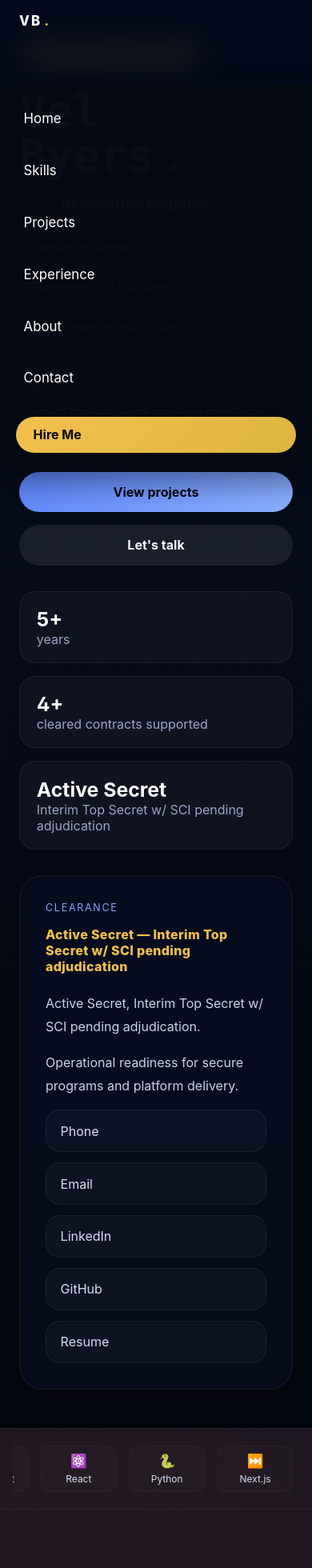
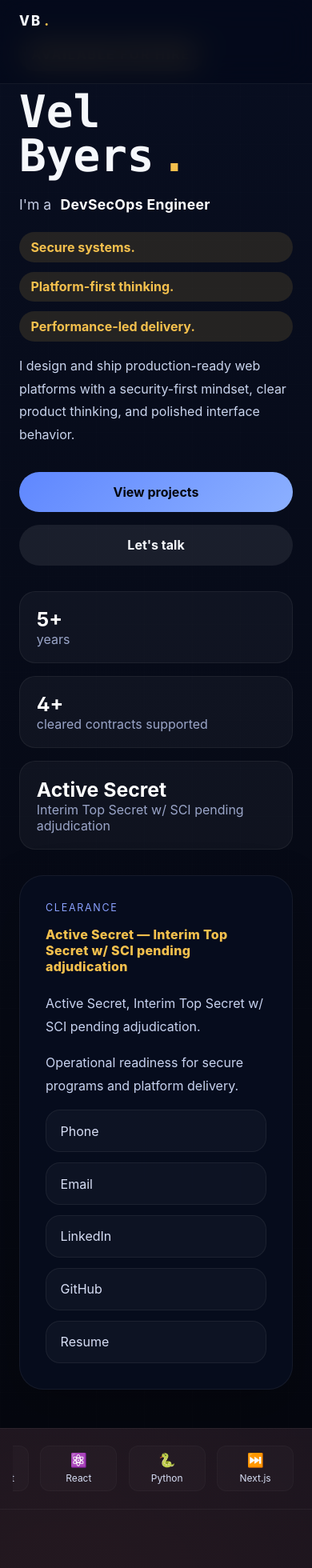
Before and after one commit to Velshaun/vel-portfolio, a React (Vite) app: page / in a window 390 px wide. Shown: the top 1960 px of the page at 80% size. Built offline with nearby package versions, Linux system fonts and the light colour scheme.

Commit message:
fixed nav beg for mobile and contact links

```diff
--- a/src/App.css
+++ b/src/App.css
@@ -430,6 +430,11 @@ a {
   font-weight: 800;
   font-size: 1.05rem;
   color: #f4c04d;
+  width: 1.2rem;
+  height: 1.2rem;
+  display: flex;
+  align-items: center;
+  justify-content: center;
 }
 
 .carousel__name {
@@ -847,7 +852,7 @@ a {
   }
 
   .nav__mobile {
-    display: block;
+    display: none;
     position: absolute;
     top: 100%;
     left: 0;
--- a/src/components/Hero.jsx
+++ b/src/components/Hero.jsx
@@ -90,12 +90,12 @@ export default function Hero() {
             <p>Operational readiness for secure programs and platform delivery.</p>
           </div>
           <div className="hero__contact-list">
-            <a href="tel:+15551234567">Phone</a>
-            <a href="mailto:hello@velbyers.com">Email</a>
-            <a href="https://linkedin.com/in/velbyers" target="_blank" rel="noreferrer">
+            <a href="tel:+18168097899">Phone</a>
+            <a href="mailto:vellbyers@gmail.com">Email</a>
+            <a href="https://www.linkedin.com/in/vel-byers-1910b224a/" target="_blank" rel="noreferrer">
               LinkedIn
             </a>
-            <a href="https://github.com/velbyers" target="_blank" rel="noreferrer">
+            <a href="https://github.com/velshaun" target="_blank" rel="noreferrer">
               GitHub
             </a>
             <a href="/resume.pdf" download>
```
